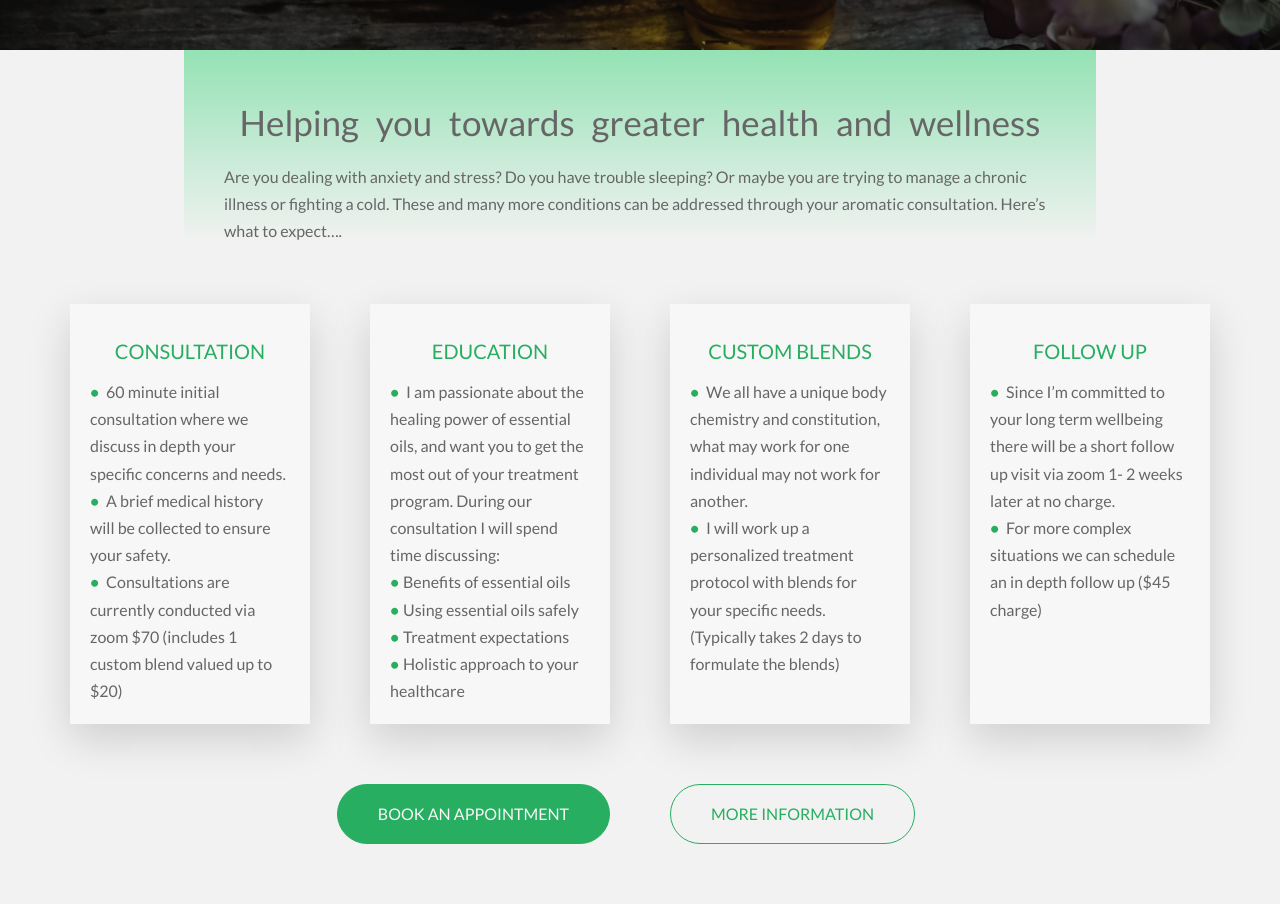
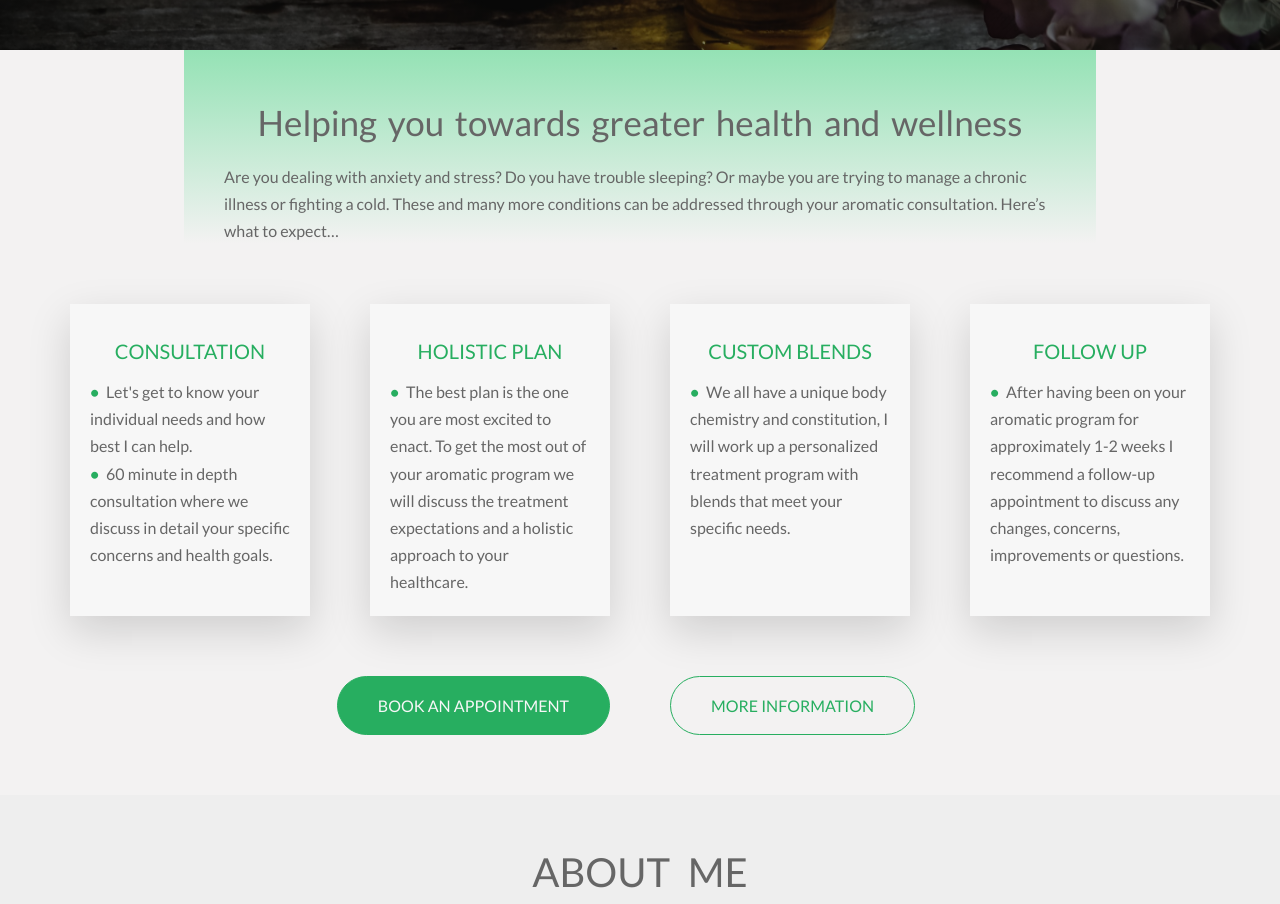
Before and after one commit to WestHousePro/NewDawnAromatics, a website: page index.html in a window 1280 px wide. Shown: the part 750-1654 px from the top of the page. Drawn offline with Linux system fonts and the light colour scheme.

Commit message:
Section-works Content

```diff
--- a/index.html
+++ b/index.html
@@ -110,7 +110,7 @@
         Helping you towards greater health and wellness
         </h1>
         <p>
-          Are you dealing with anxiety and stress? Do you have trouble sleeping? Or maybe you are trying to manage a chronic illness or fighting a cold. These and many more conditions can be addressed through your aromatic consultation. Here’s what to expect….
+          Are you dealing with anxiety and stress? Do you have trouble sleeping? Or maybe you are trying to manage a chronic illness or fighting a cold. These and many more conditions can be addressed through your aromatic consultation. Here’s what to expect…
 
         </p>
       </div>
@@ -120,33 +120,20 @@
           </div>
           <ul>
             <li>
-              60 minute initial consultation where we discuss in depth your
-              specific concerns and needs.
+              Let's get to know your individual needs and how best I can help.
             </li>
             <li>
-              A brief medical history will be collected to ensure your safety.
-            </li>
-            <li>
-              Consultations are currently conducted via zoom $70 (includes 1
-              custom blend valued up to $20)
+              60 minute in depth consultation where we discuss in detail your specific concerns and health goals.
             </li>
           </ul>
         </div>
         <div class="section-works_infobox">
           <div class="heading-secondary section-works_subheading">
-            Education
+            Holistic Plan
           </div>
           <ul>
             <li>
-              I am passionate about the healing power of essential oils, and
-              want you to get the most out of your treatment program. During
-              our consultation I will spend time discussing:
-            </li>
-
-            <li>Benefits of essential oils</li>
-            <li>Using essential oils safely</li>
-            <li>Treatment expectations</li>
-            <li>Holistic approach to your healthcare</li>
+              The best plan is the one you are most excited to enact. To get the most out of your aromatic program we will discuss the treatment expectations and a holistic approach to your healthcare.</li>
           </ul>
         </div>
         <div class="section-works_infobox">
@@ -155,13 +142,7 @@
           </div>
           <ul>
             <li>
-              We all have a unique body chemistry and constitution, what may
-              work for one individual may not work for another.
-            </li>
-            <li>
-              I will work up a personalized treatment protocol with blends for
-              your specific needs. (Typically takes 2 days to formulate the
-              blends)
+              We all have a unique body chemistry and constitution, I will work up a personalized treatment program with blends that meet your specific needs.
             </li>
           </ul>
         </div>
@@ -171,12 +152,7 @@
           </div>
           <ul>
             <li>
-              Since I’m committed to your long term wellbeing there will be a
-              short follow up visit via zoom 1- 2 weeks later at no charge.
-            </li>
-            <li>
-              For more complex situations we can schedule an in depth follow up
-              ($45 charge)
+              After having been on your aromatic program for approximately 1-2 weeks I recommend a follow-up appointment to discuss any changes, concerns, improvements or questions.
             </li>
           </ul>
         </div>
--- a/sass/_typography.scss
+++ b/sass/_typography.scss
@@ -48,7 +48,7 @@ body {
   text-align: center;
   font-size: 3.5rem;
   font-weight: 400;
-  word-spacing: 1rem;
+  word-spacing: 0.4rem;
 }
 
 .heading-secondary {
```
Also changed, not shown: css/style.css.
